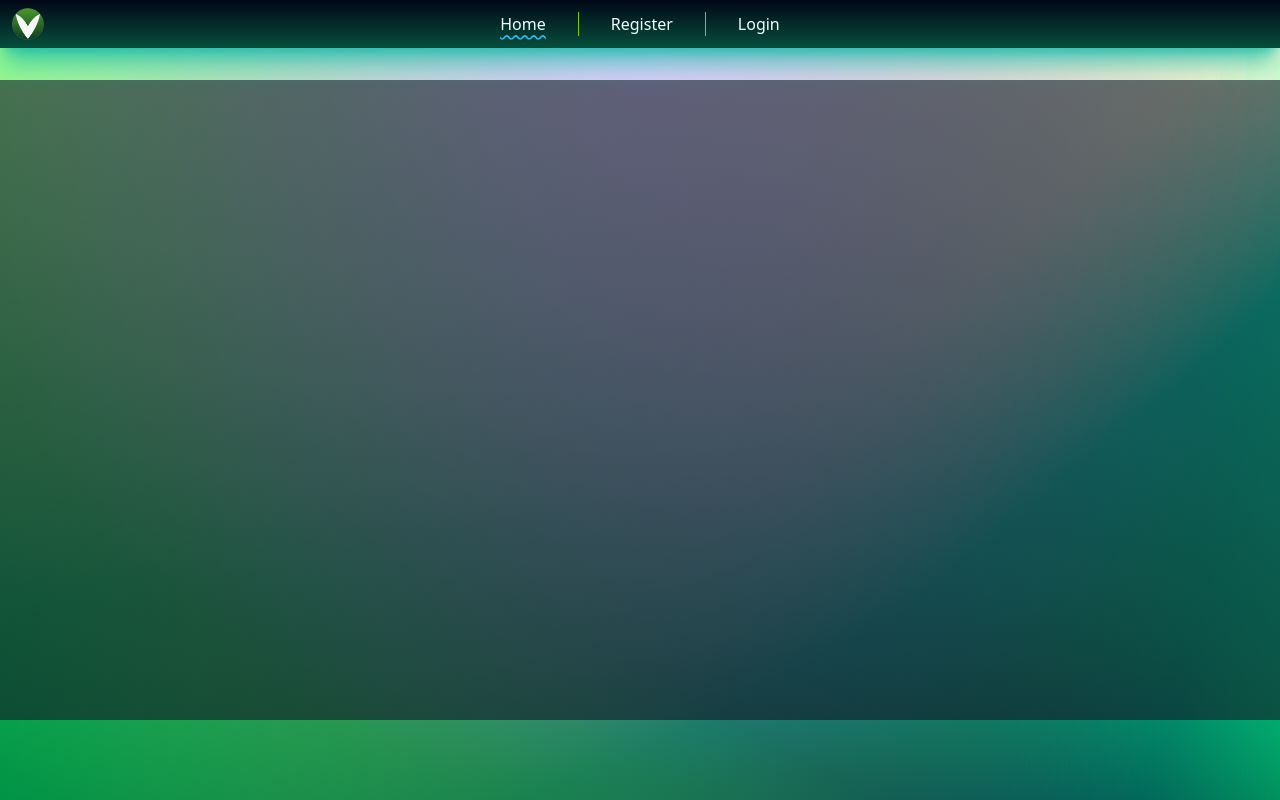
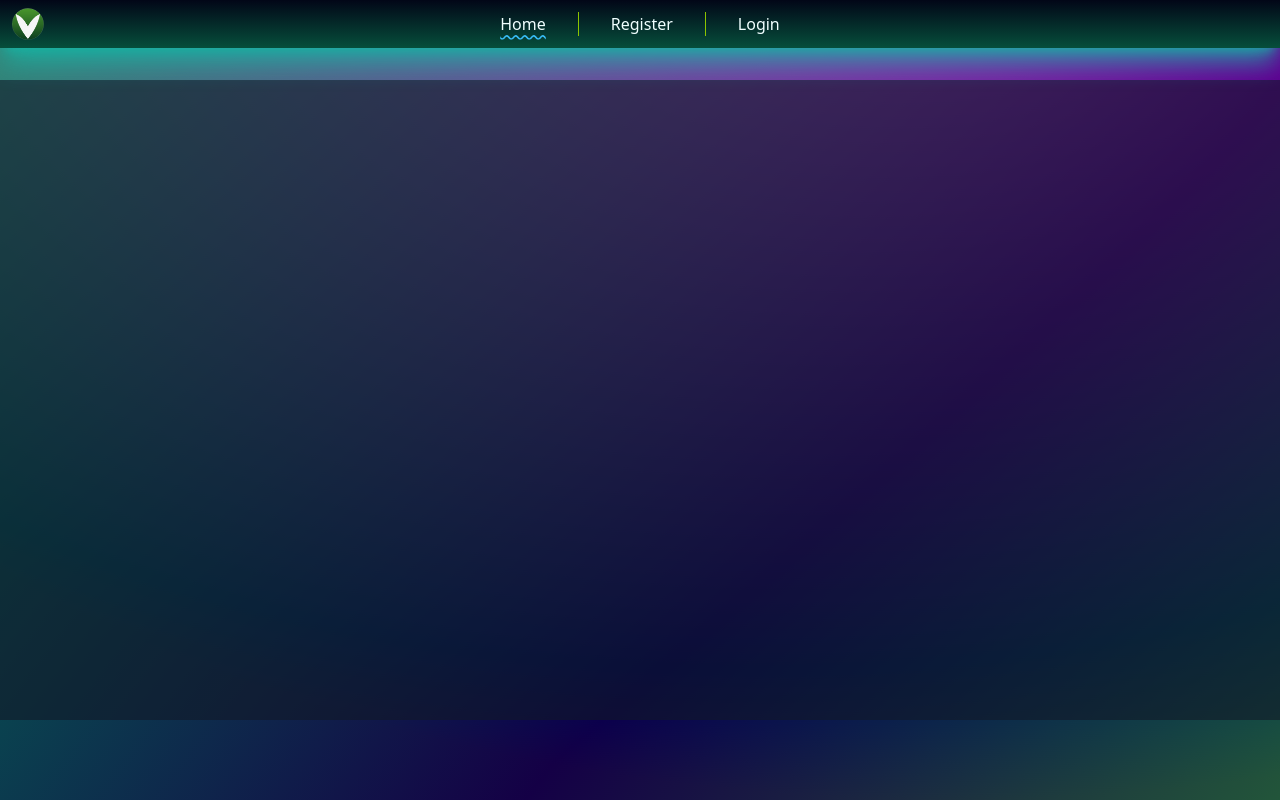
Before and after one commit to HTJin/virshop, a React (Create React App) app: page / in a window 1280 px wide. Built offline with nearby package versions, Linux system fonts and the light colour scheme; what reactfire would draw is missing.

Commit message:
experimenting with a darker background

```diff
--- a/src/globals.css
+++ b/src/globals.css
@@ -14,12 +14,13 @@ html {
   scroll-snap-type: y mandatory;
   overflow-x: hidden;
   user-select: none;
-  background: linear-gradient(238.72deg, #ffb864 0%, #006c4c 100%),
-    radial-gradient(100% 224.43% at 0% 0%, #6cff72 0%, #002c6d 100%),
-    linear-gradient(121.28deg, #ffeab6 0%, #00563c 100%),
-    radial-gradient(56.26% 101.79% at 50% 0%, #8f00ff 0%, #000000 100%),
-    linear-gradient(65.05deg, #6f0072 0%, #dbffe5 100%);
-  background-blend-mode: overlay, screen, color-burn, screen, normal;
+  background: radial-gradient(
+      111% 111% at 74.29% -11%,
+      #a93300 0%,
+      #005570 100%
+    ),
+    linear-gradient(127.43deg, #00d5c8 0%, #2200aa 100%);
+  background-blend-mode: difference, normal;
 }
 
 :root {
```
